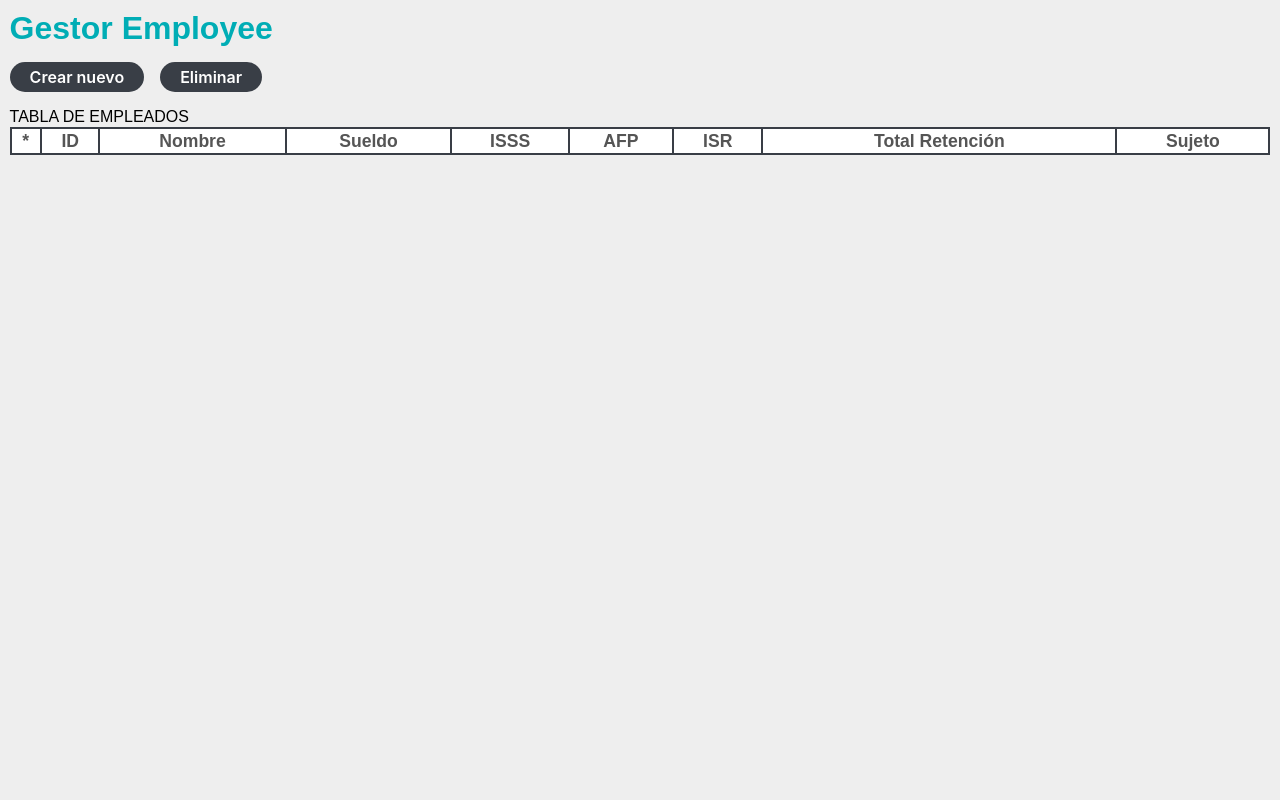
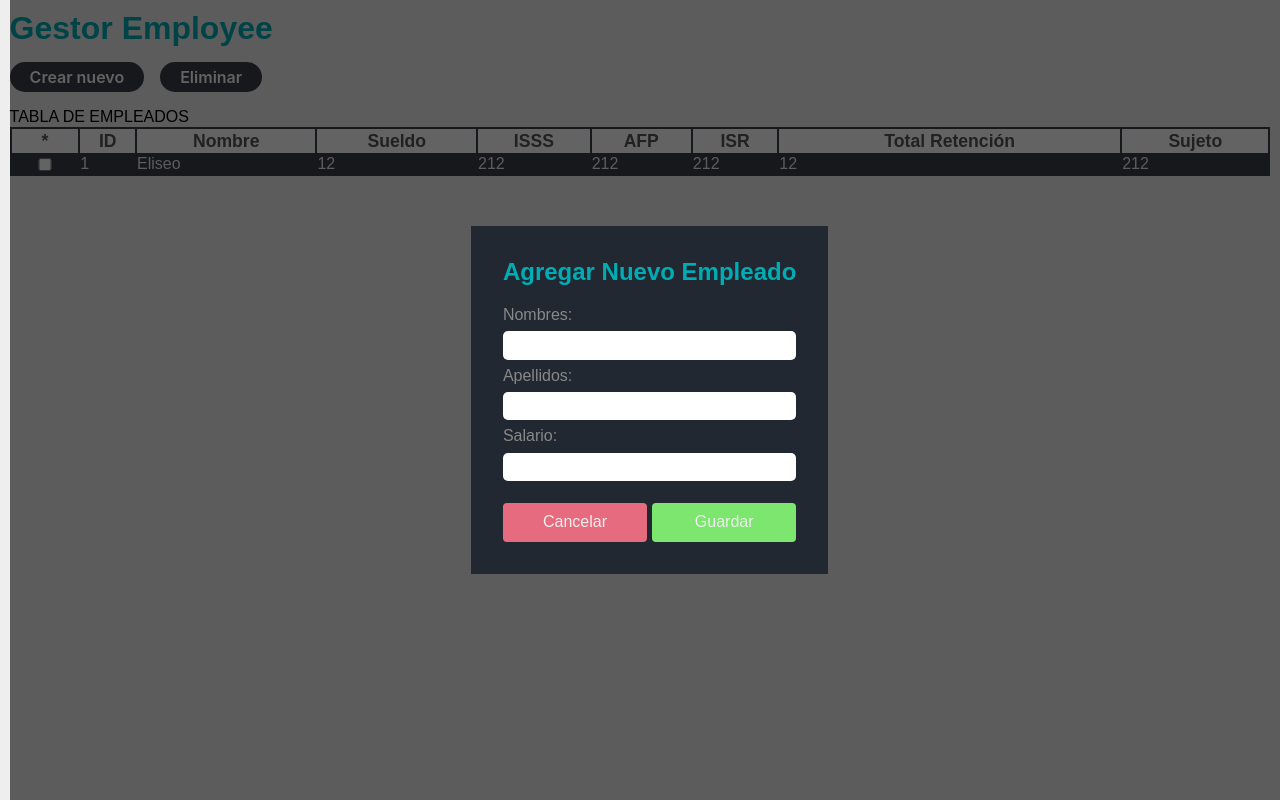
Before and after one commit to eliseodesign/react-ts-planilla, a React (Vite) app: page /app in a window 1280 px wide. Both pictures are taken after a click on the button "Crear nuevo". Built offline with nearby package versions, Linux system fonts and the light colour scheme.

Commit message:
[:sparkles:/:bug:/:recycle:] addEmployee bugContext refactor

```diff
--- a/src/main.tsx
+++ b/src/main.tsx
@@ -1,13 +1,20 @@
 import React from "react"
 import ReactDOM from "react-dom/client"
 import {BrowserRouter} from "react-router-dom"
+
+import {EmployeeProvider} from "./shared/context/EmployeeContext"
+import {ComponentProvider} from "./shared/context/ToolContext"
 import App from "./App"
 import "./index.scss"
 
 ReactDOM.createRoot(document.getElementById("root") as HTMLElement).render(
-  <React.StrictMode>
+
     <BrowserRouter>
-      <App />
+      <EmployeeProvider>
+        <ComponentProvider>
+          <App/>
+        </ComponentProvider>
+      </EmployeeProvider>
     </BrowserRouter>
-  </React.StrictMode>,
+
 )
--- a/src/shared/context/EmployeeContext.tsx
+++ b/src/shared/context/EmployeeContext.tsx
@@ -18,8 +18,18 @@ const EmployeContext = createContext<IEmployeeContext>({
 })
 
 // proveedor
-export const Provider: React.FC = ({ children }: React.PropsWithChildren<{}>) => {
-  const [employees, setEmployees] = useState<IEmployee[]>([])
+export const EmployeeProvider = ({ children }: React.PropsWithChildren<{}>) => {
+  const [employees, setEmployees] = useState<IEmployee[]>([{
+    id: 1,
+    nombre: "Eliseo",
+    salario: 12,
+    iss: 212,
+    afp: 212,
+    isr: 212,
+    descuento: 12,
+    sujeto: 212,
+  }])
+
   const addEmployee = (e: IEmployee): boolean => {
     let ids = employees.map(el => el.id)
     e.id = Math.max(...ids) +1;
--- /dev/null
+++ b/src/shared/context/ToolContext.tsx
@@ -0,0 +1,28 @@
+import { createContext, useState } from 'react';
+
+interface IComponentContext {
+  modalActive: boolean;
+  changeModal: (mood: boolean) => void;
+}
+
+export const ComponentContext = createContext<IComponentContext>({
+  modalActive: false,
+  changeModal: (mood: boolean) => {}
+});
+
+export const ComponentProvider = ({ children }: React.PropsWithChildren<{}>) => {
+  const [modalActive, setModal] = useState(false);
+
+  const changeModal = (mode: boolean) => {
+    setModal(mode);
+    console.log("first");
+  };
+
+  return (
+    <ComponentContext.Provider value={{ modalActive, changeModal }}>
+      {children}
+    </ComponentContext.Provider>
+  );
+};
+
+export default ComponentContext;
--- a/src/view/aplication/components/Header.tsx
+++ b/src/view/aplication/components/Header.tsx
@@ -1,14 +1,24 @@
+import { useContext } from 'react';
+import Context from '../../../shared/context/ToolContext';
+
 const Header = () => {
+
+  const { changeModal } = useContext(Context);
+
+  const handleClick = () => {
+    changeModal(true);
+    console.log(true);
+  };
+
   return (
     <header className="app-header">
       <h1>Gestor Employee</h1>
-
       <div className="buttons">
-        <button className="btn-primary">Crear nuevo</button>
+        <button onClick={handleClick} className="btn-primary">Crear nuevo</button>
         <button className="btn-primary">Eliminar</button>
       </div>
     </header>
-   );
-}
+  );
+};
 
 export default Header;
--- a/src/view/aplication/components/Modal.tsx
+++ b/src/view/aplication/components/Modal.tsx
@@ -1,17 +1,59 @@
-import { useContext, useState } from "react";
+import { useContext, useRef } from "react";
+import EmployeContext from "../../../shared/context/EmployeeContext";
+import ToolContext from "../../../shared/context/ToolContext";
+
 const Modal = () => {
+  const { addEmployee } = useContext(EmployeContext)
+  const { changeModal } = useContext(ToolContext)
+
+  const inputNombres = useRef<HTMLInputElement>(null);
+  const inputApelidos = useRef<HTMLInputElement>(null);
+  const inputSalario = useRef<HTMLInputElement>(null);
+
+  const guardarNuevo = () =>  {
+    addEmployee({
+      id: 0,
+      nombre: `${inputNombres.current?.value} ${inputApelidos.current?.value}`,
+      salario: Number(inputSalario.current?.value),
+      iss: 0,
+      afp: 0,
+      isr: 0,
+      descuento: 0,
+      sujeto: 0,
+    })
+    changeModal(false)
+  }
+  const cancelarNuevo = () =>  changeModal(false);
+
 
   return (
     <section className="modal">
       <div className="modal__form">
         <h2>Agregar Nuevo Empleado</h2>
-        <label>Nombres: </label> <input id="nombres" type="text"/>
-        <label>Apellidos: </label> <input id="apellidos" type="text"/>
-        <label>Salario: </label> <input id="salario" type="number"/>
+        <label>Nombres: </label>
+        <input
+          id="nombres"
+          ref={inputNombres}
+          type="text"
+        />
+
+        <label>Apellidos: </label>
+        <input
+          id="apellidos"
+          ref = {inputApelidos}
+          type="text"
+        />
+
+        <label>Salario: </label>
+        <input
+          id="salario"
+          type="number"
+          ref={inputSalario}
+        />
 
         <div className="modal__btns">
-          <button className="btn-cancelar" >Cancelar</button>
-          <button className="btn-guardar">Guardar</button>
+          <button onClick={cancelarNuevo} className="btn-cancelar" >Cancelar</button>
+          <button onClick={guardarNuevo} className="btn-guardar">Guardar</button>
         </div>
       </div>
     </section>
--- a/src/view/aplication/index.tsx
+++ b/src/view/aplication/index.tsx
@@ -1,11 +1,17 @@
 import Header from "./components/Header";
 import Table from "./components/Table";
+import ToolContext from '../../shared/context/ToolContext'
+import { useContext } from "react";
+import Modal from "./components/Modal";
 
 const App = () => {
+  const {modalActive} = useContext(ToolContext)
+
   return (
     <div className="aplication">
       <Header />
       <Table />
+      {modalActive? <Modal /> : null}
     </div>
   );
 }
--- a/src/view/routing.tsx
+++ b/src/view/routing.tsx
@@ -2,7 +2,7 @@ import { Routes, Route } from "react-router-dom";
 import { lazy, Suspense } from "react"; // Actualizado: importa 'Suspense' desde 'react'
 
 const LandingView = lazy(async () => await import("./landing"));
-const App = lazy(async () => await import("./aplication"));
+const Aplication = lazy(async () => await import("./aplication"));
 
 const Routing = () => {
   return (
@@ -10,7 +10,7 @@ const Routing = () => {
       {/* Actualizado: envuelve el contenido de 'Routes' con 'Suspense' */}
       <Routes>
         <Route path="home" element={<LandingView />} />
-        <Route path="app" element={<App />} />
+        <Route path="app" element={<Aplication />} />
       </Routes>
     </Suspense>
   );
```
